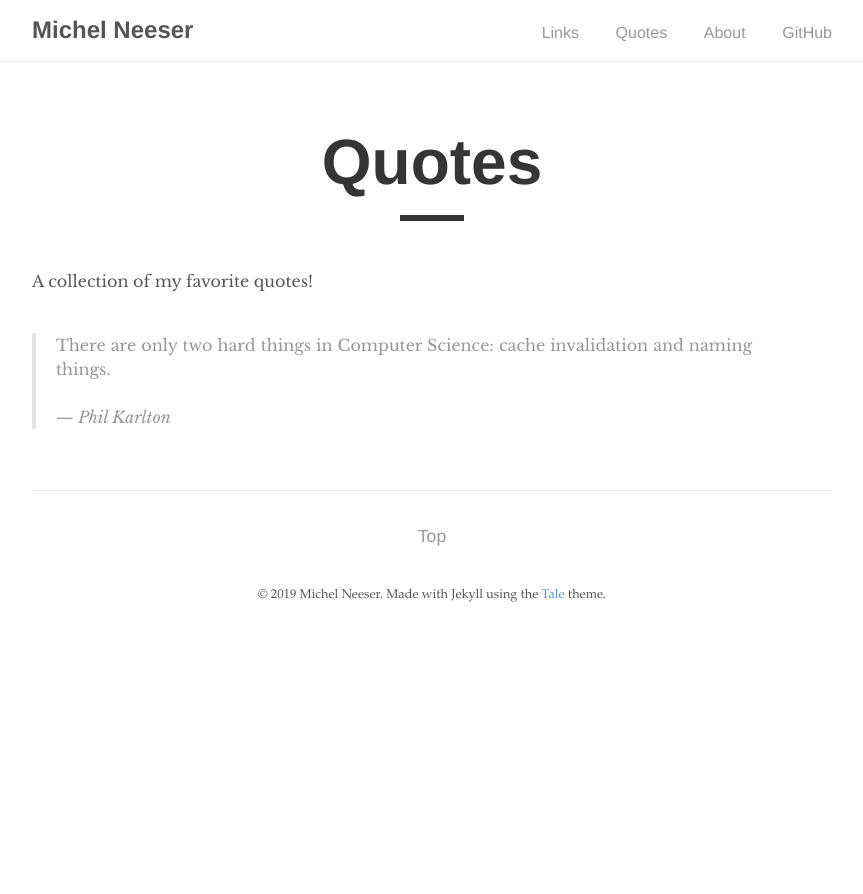
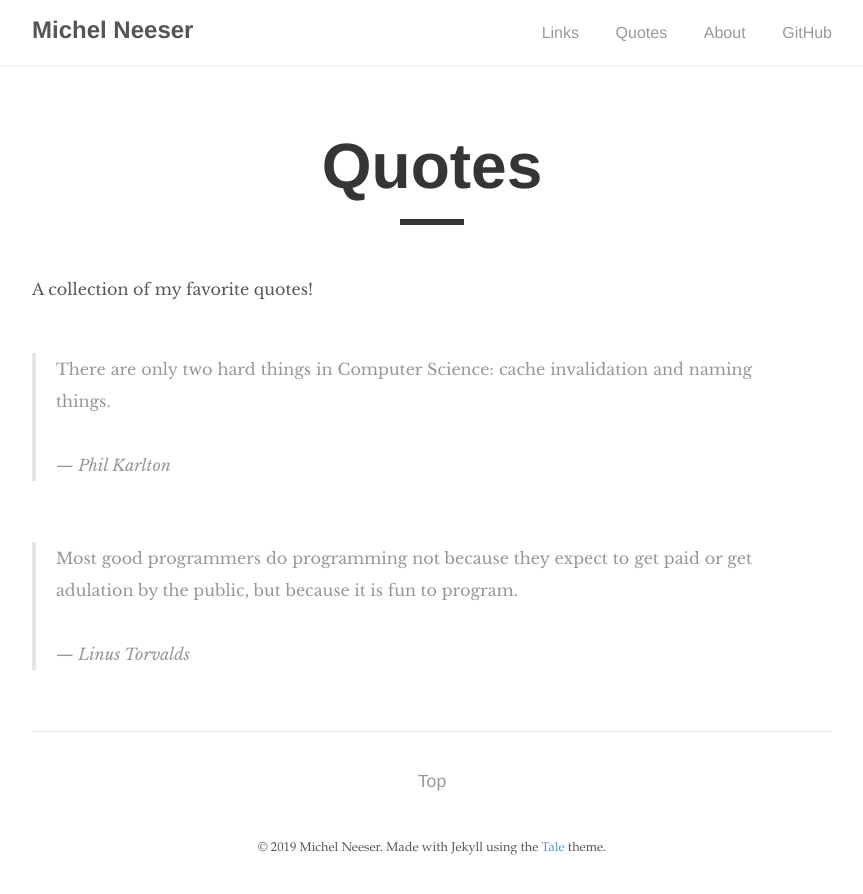
Before and after one commit to michelneeser/michelneeser.github.io, a Jekyll site: the page built from _pages/quotes.md, in a window 1280 px wide. Shown: the top 894 px of the page, without its empty margins (208-1071 px from the left). Built offline with Jekyll 4.4.1, drawn with Linux system fonts in a browser that asks for light colours.

Commit message:
new post / new quote / responsive YT videos / line height increased

```diff
--- a/_pages/quotes.md
+++ b/_pages/quotes.md
@@ -8,3 +8,8 @@ A collection of my favorite quotes!<br><br>
 
 > There are only two hard things in Computer Science: cache invalidation and naming things.
 <br><br><cite>&mdash; Phil Karlton</cite>
+
+<br>
+
+> Most good programmers do programming not because they expect to get paid or get adulation by the public, but because it is fun to program.
+<br><br><cite>&mdash; Linus Torvalds</cite>
--- a/_sass/tale/_base.scss
+++ b/_sass/tale/_base.scss
@@ -1,6 +1,6 @@
 * {
   @include box-sizing;
-  line-height: 1.5;
+  line-height: 2;
 }
 
 html,
```
Also changed, not shown: _posts/2019-09-30-java-release-model-explained.md (+1 -1 lines).
